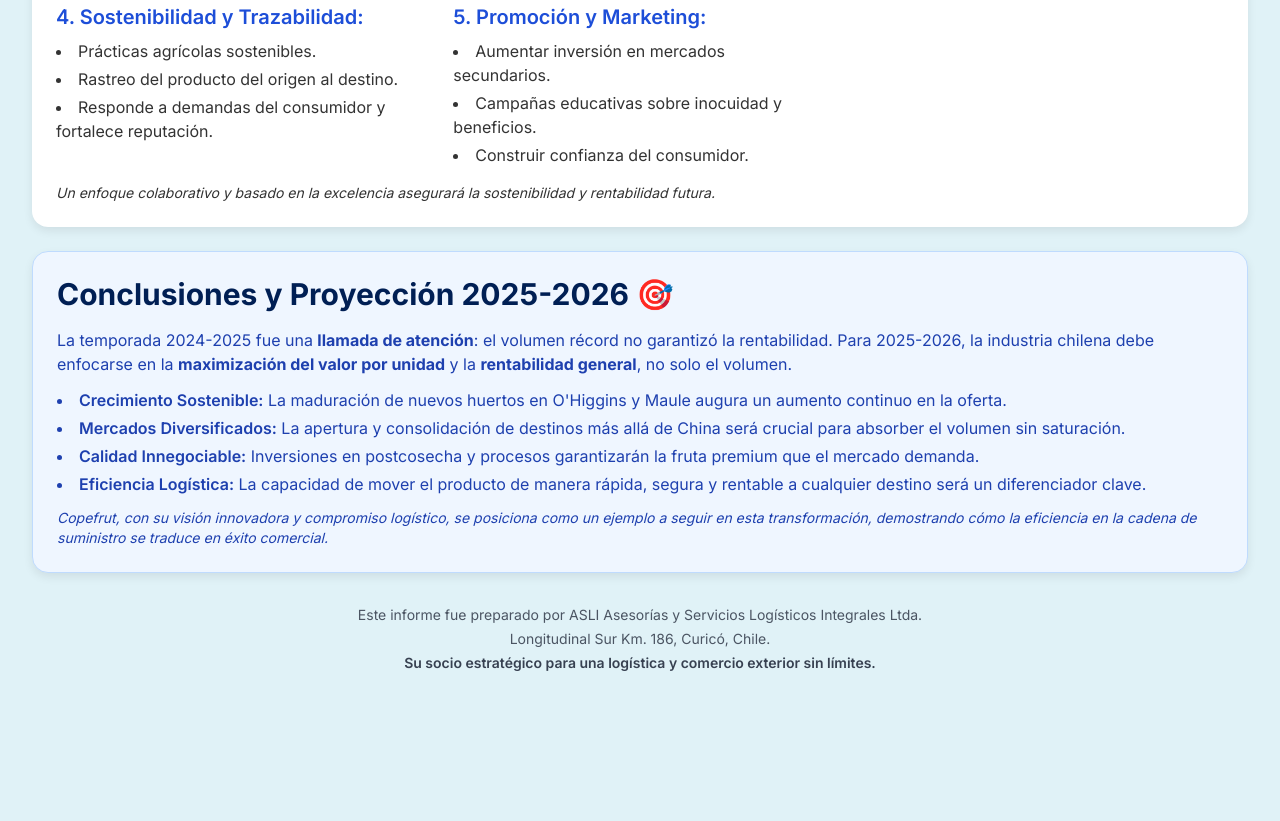
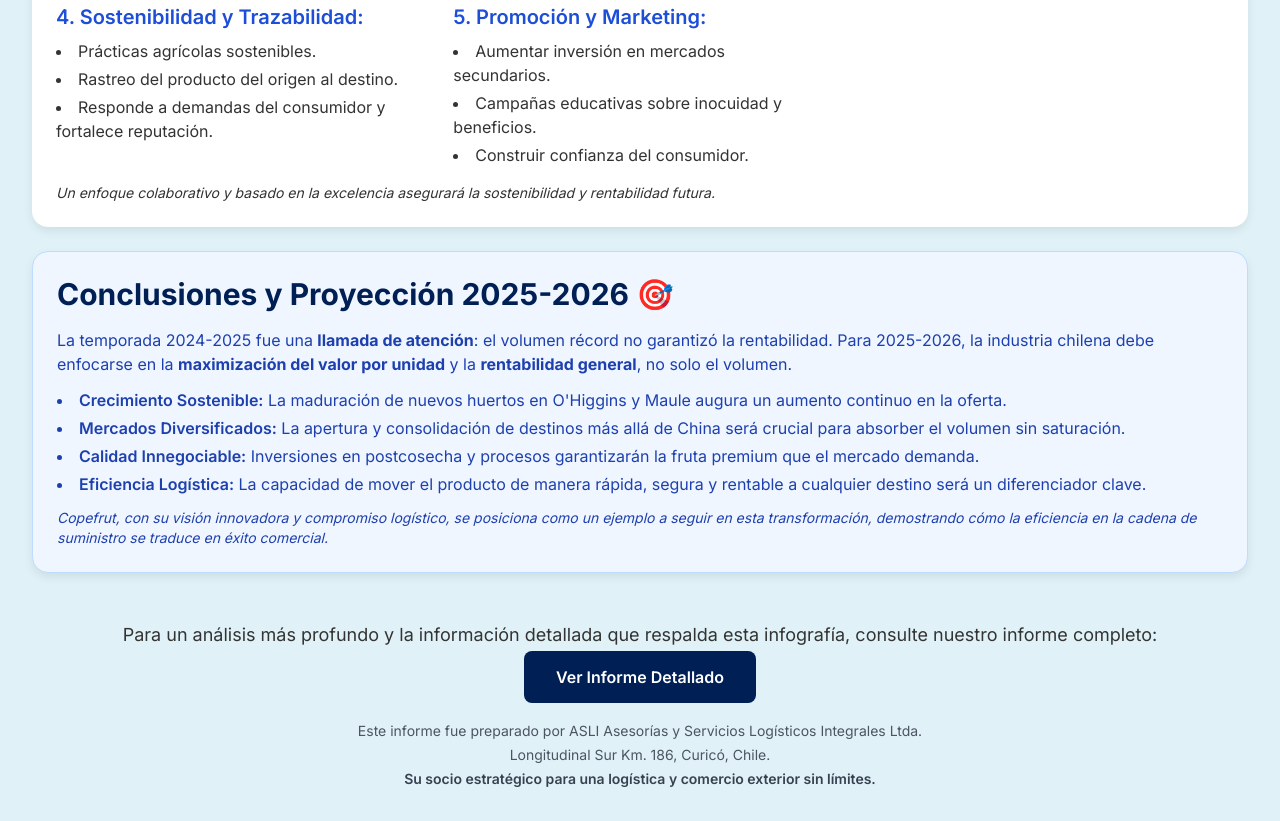
Before and after one commit to asli-logistica/informes, a plain HTML site: page index.html in a window 1280 px wide. Shown: the part 2823-3644 px from the top of the page. Before the commit the page ends 3528 px from the top, so only its background shows below. Drawn offline with nearby package versions, Linux system fonts and the light colour scheme.

Commit message:
Update index.html

```diff
--- a/index.html
+++ b/index.html
@@ -79,6 +79,23 @@
                 max-width: 250px; /* Larger on desktop */
                 margin-bottom: 2rem; /* Slightly more space on desktop */
             }
+        }
+        .report-link-section {
+            text-align: center;
+            margin-top: 3rem;
+            margin-bottom: 2rem;
+        }
+        .report-button {
+            background-color: #001F54; /* Dark blue button */
+            color: white;
+            padding: 1rem 2rem;
+            border-radius: 0.5rem;
+            font-weight: 600;
+            text-decoration: none;
+            transition: background-color 0.3s ease;
+        }
+        .report-button:hover {
+            background-color: #003366; /* Slightly lighter blue on hover */
         }
     </style>
 </head>
@@ -305,6 +322,12 @@
             <p class="text-sm italic font-medium">Copefrut, con su visión innovadora y compromiso logístico, se posiciona como un ejemplo a seguir en esta transformación, demostrando cómo la eficiencia en la cadena de suministro se traduce en éxito comercial.</p>
         </div>
 
+        <!-- Section: Enlace al Informe Detallado -->
+        <div class="report-link-section">
+            <p class="mb-4 text-lg">Para un análisis más profundo y la información detallada que respalda esta infografía, consulte nuestro informe completo:</p>
+            <a href="#baac8292-6bd5-4039-9b0f-77699ef68023" class="report-button">Ver Informe Detallado</a>
+        </div>
+
         <!-- Footer Section -->
         <div class="text-center mt-8 text-gray-600 text-sm">
             <p>Este informe fue preparado por ASLI Asesorías y Servicios Logísticos Integrales Ltda.</p>
```
